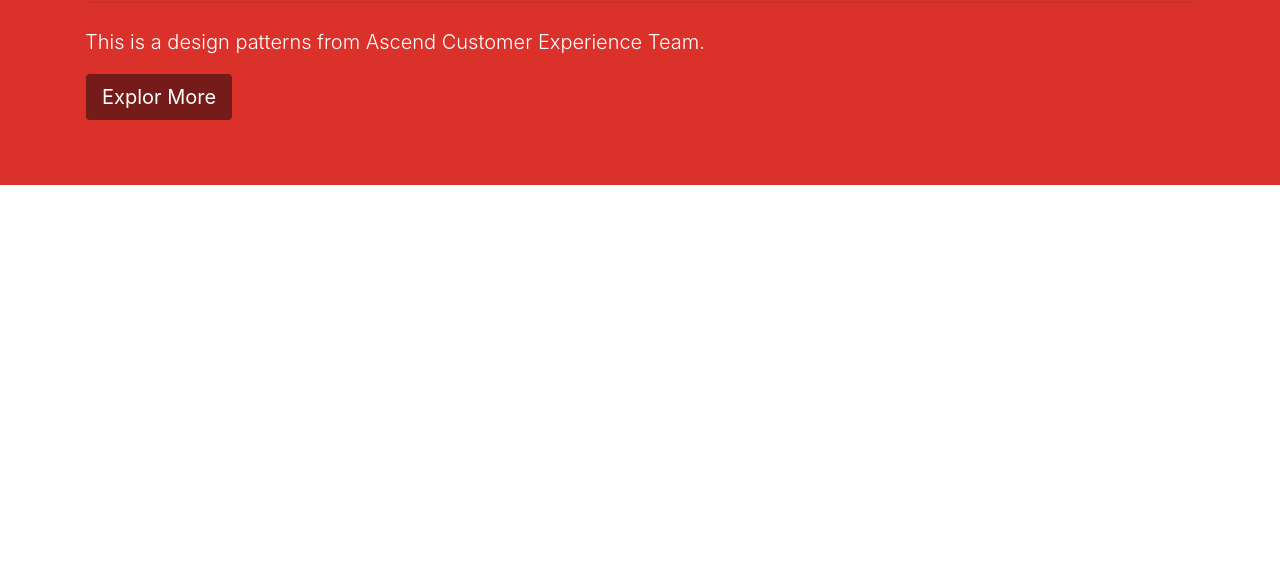
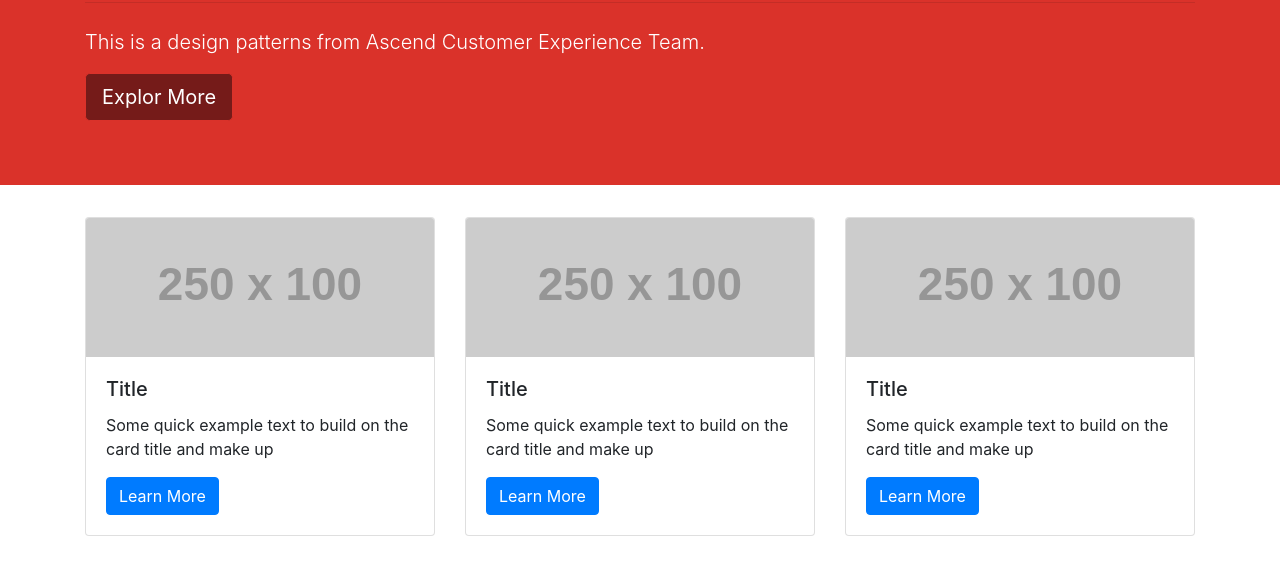
Before and after one commit to BliztRipper/AscendDesignSystem, a website: page src/view/index.pug in a window 1280 px wide. Shown: the part 153-728 px from the top of the page. Drawn offline with nearby package versions, Linux system fonts and the light colour scheme; files that its build step writes are made by us from their sources; placeholder pictures from the web are drawn by us; files whose address does not match are found by name.

Commit message:
add card component

```diff
--- a/src/view/index.pug
+++ b/src/view/index.pug
@@ -8,3 +8,26 @@
         hr.my-4
         p.lead This is a design patterns from Ascend Customer Experience Team.
         a.btn.btn-primary.btn-lg(href='#', role='button') Explor More
+    .container
+      .row
+        .col
+          .card
+            img.card-img-top(src='http://fakeimg.pl/250x100/')
+            .card-body
+              h5.card-title Title
+              p.card-text Some quick example text to build on the card title and make up
+              a.btn.btn-primary(href='#') Learn More
+        .col
+          .card
+            img.card-img-top(src='http://fakeimg.pl/250x100/')
+            .card-body
+              h5.card-title Title
+              p.card-text Some quick example text to build on the card title and make up
+              a.btn.btn-primary(href='#') Learn More
+        .col
+          .card
+            img.card-img-top(src='http://fakeimg.pl/250x100/')
+            .card-body
+              h5.card-title Title
+              p.card-text Some quick example text to build on the card title and make up
+              a.btn.btn-primary(href='#') Learn More
```
Also changed, not shown: dist/index.html.
